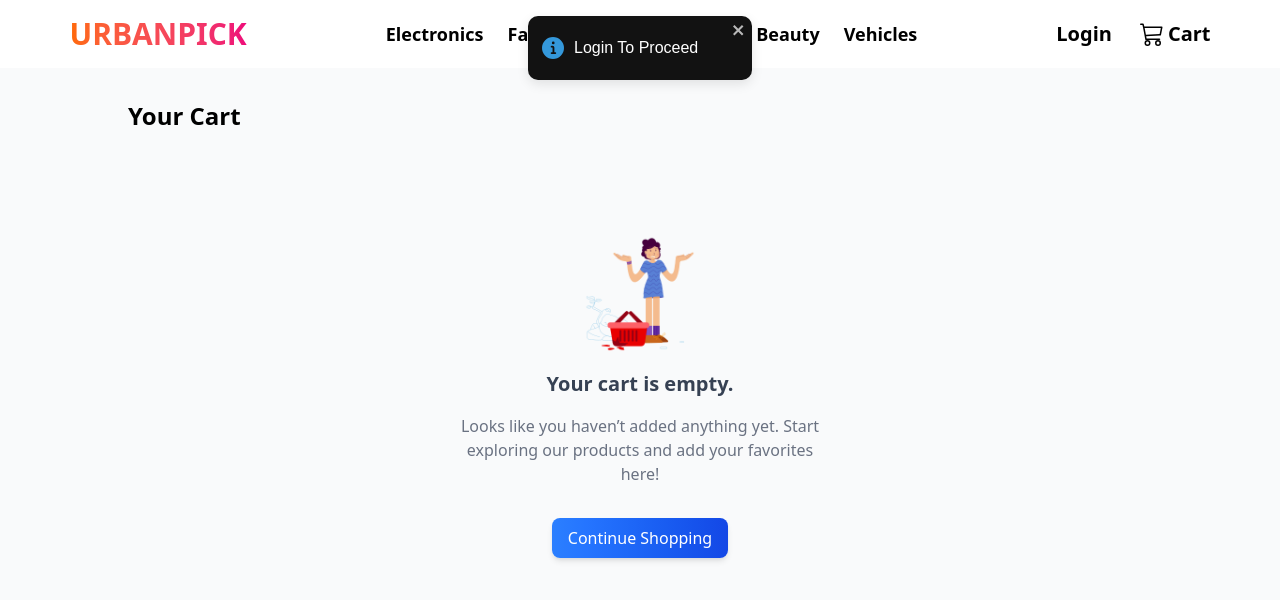
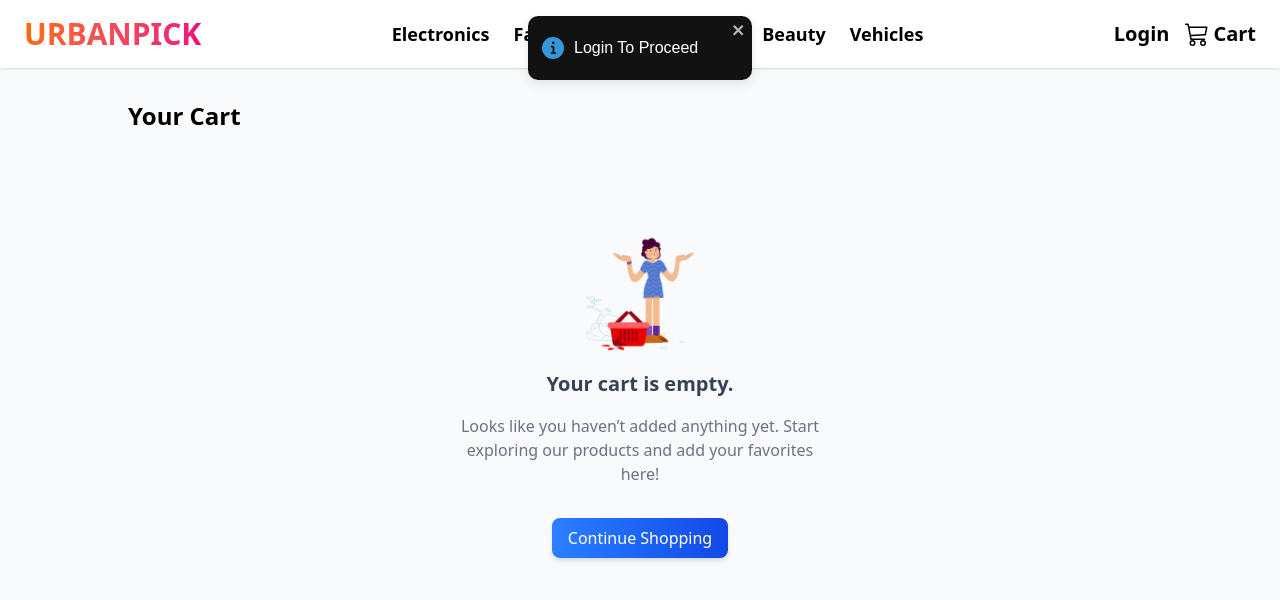
Before and after one commit to gauravavhale/UrbanPick_Frontend, a Next.js app: page /cart in a window 1280 px wide. Shown: the top 600 px of the page. Built offline with nearby package versions, Linux system fonts and the light colour scheme.

Commit message:
Navbar Layout Changes

```diff
--- a/src/Component/Navbar/Navbar.js
+++ b/src/Component/Navbar/Navbar.js
@@ -1,99 +1,70 @@
 "use client"
-import React, { useEffect, useState } from 'react'
-import Link from 'next/link'
+import React, { useState, useEffect } from "react";
+import Link from "next/link";
 import { BsCart3 } from "react-icons/bs";
 import { GiHamburgerMenu } from "react-icons/gi";
-import { useSelector } from 'react-redux';
+import { useSelector } from "react-redux";
 
 export const Navbar = () => {
+  const [isOpen, setIsOpen] = useState(false);
+  const [openDropdown, setOpenDropdown] = useState(null);
 
-  const [isOpen, setISOpen] = useState(false)
-  const [isMobile, setIsMobile] = useState(false)
-  const [openDropdown, setOpenDropdown] = useState(null)
-
-  const length = useSelector((state)=>state.appReducer.cart.length)
-
-  const openMenu = () => {
-    setISOpen(!isOpen)
-  }
-
-  useEffect(() => {
-    const handleResize = () => {
-      setIsMobile(window.innerWidth < 992)
-      if (window.innerWidth >= 992) {
-        setISOpen(false)  // close mobile menu on large screens automatically
-      }
-    }
-    handleResize()
-    window.addEventListener('resize', handleResize)
-    return () => window.removeEventListener('resize', handleResize)
-  }, [])
-
-  // Close dropdown when clicking outside
-  useEffect(() => {
-    const handleClickOutside = (event) => {
-      if (
-        !event.target.closest('.nav-dropdown') &&
-        !event.target.closest('.nav-label')
-      ) {
-        setOpenDropdown(null)
-      }
-    }
-    document.addEventListener('mousedown', handleClickOutside)
-    return () => document.removeEventListener('mousedown', handleClickOutside)
-  }, [])
+  const length = useSelector((state) => state.appReducer.cart.length);
 
   const navLinks = [
-    { label: 'Electronics', products: ["laptops", "smartphones", "tablets", "mobile-accessories", "mens-watches", "womens-watches"] },
-    { label: 'Fashion', products: ["mens-shirts", "mens-shoes", "womens-bags", "womens-dresses", "womens-jewellery", "womens-shoes", "tops"] },
-    { label: 'Home & Living', products: ["furniture", "home-decoration", "kitchen-accessories", "groceries", "sports-accessories"] },
-    { label: 'Beauty', products: ["beauty", "skin-care", "fragrances"] },
-    { label: 'Vehicles', products: ["motorcycle", "vehicle"] },
-  ]
+    {
+      label: "Electronics",
+      products: ["laptops", "smartphones", "tablets", "mobile-accessories", "mens-watches", "womens-watches"],
+    },
+    {
+      label: "Fashion",
+      products: ["mens-shirts", "mens-shoes", "womens-bags", "womens-dresses", "womens-jewellery", "womens-shoes", "tops"],
+    },
+    {
+      label: "Home & Living",
+      products: ["furniture", "home-decoration", "kitchen-accessories", "groceries", "sports-accessories"],
+    },
+    { label: "Beauty", products: ["beauty", "skin-care", "fragrances"] },
+    { label: "Vehicles", products: ["motorcycle", "vehicle"] },
+  ];
 
   const toggleDropdown = (label) => {
-    if (openDropdown === label) {
-      setOpenDropdown(null) // close if already open
-    } else {
-      setOpenDropdown(label) // open clicked dropdown
-    }
-  }
+    setOpenDropdown(openDropdown === label ? null : label);
+  };
 
   return (
     <div>
-      <div className='w-full flex flex-row py-4 justify-around items-center bg-[#ffffff] fixed top-0 z-100' >
+      {/* Navbar */}
+      <div className="w-full flex flex-row py-4 justify-between items-center px-6 bg-white fixed top-0 z-50 shadow">
+        {/* Logo */}
         <Link href="/">
-          <span className={`text-3xl font-bold bg-gradient-to-r from-[#ff6a00] to-[#ee0979] bg-clip-text text-transparent uppercase`}>UrbanPick</span>
+          <span className="text-3xl font-bold bg-gradient-to-r from-[#ff6a00] to-[#ee0979] bg-clip-text text-transparent uppercase">
+            UrbanPick
+          </span>
         </Link>
 
-        {/* Desktop nav with dropdown */}
-        {!isMobile && (
-          <div className='flex flex-row gap-6 relative'>
+        {/* Desktop Nav */}
+        <div className="hidden lg:flex flex-row gap-6 relative">
           {navLinks.map((link) => (
-              <div key={link.label} className='flex flex-col relative'>
-                <label
+            <div key={link.label} className="relative">
+              <button
                 onClick={() => toggleDropdown(link.label)}
-                  className='cursor-pointer text-lg font-semibold select-none nav-label'
-                  tabIndex={0}
-                  onKeyDown={(e) => { if (e.key === 'Enter' || e.key === ' ') toggleDropdown(link.label) }}
+                className="cursor-pointer text-lg font-semibold select-none nav-label"
               >
                 {link.label}
-                </label>
+              </button>
 
               {openDropdown === link.label && (
-                  <div
-                    className="absolute top-full left-0 mt-2 w-56 bg-white border border-gray-300 rounded-md shadow-lg z-50 nav-dropdown"
-                    tabIndex={-1}
-                  >
+                <div className="absolute top-full left-0 mt-2 w-56 bg-white border border-gray-300 rounded-md shadow-lg z-50 nav-dropdown">
                   <ul className="flex flex-col">
                     {link.products.map((product, ind) => (
                       <li key={ind}>
                         <Link
                           href={`/product/${product}`}
-                            className="block px-4 py-2 text-gray-700 hover:bg-gradient-to-r hover:from-[#ff6a00] hover:to-[#ee0979] hover:text-white rounded-md transition-colors duration-200 cursor-pointer"
+                          className="block px-4 py-2 text-gray-700 hover:bg-gradient-to-r hover:from-[#ff6a00] hover:to-[#ee0979] hover:text-white rounded-md transition-colors duration-200"
                           onClick={() => setOpenDropdown(null)}
                         >
-                            {product.charAt(0).toUpperCase() + product.slice(1).replace(/-/g, ' ')}
+                          {product.charAt(0).toUpperCase() + product.slice(1).replace(/-/g, " ")}
                         </Link>
                       </li>
                     ))}
@@ -103,13 +74,16 @@ export const Navbar = () => {
             </div>
           ))}
         </div>
-        )}
 
-        {/* Right side - Login and Cart */}
-        <div className='flex flex-row text-xl font-bold gap-3'>
-          <Link className='hidden md:block ' href={'/login'}>Login</Link>
-          <div className="flex flex-row items-center ml-4 relative">
-            <Link href={'/cart'} className="flex items-center relative">
+        {/* Right side */}
+        <div className="flex flex-row text-xl font-bold gap-4 items-center">
+          <Link className="hidden md:block" href="/login">
+            Login
+          </Link>
+
+          {/* Cart */}
+          <div className="flex items-center relative">
+            <Link href="/cart" className="flex items-center relative">
               <BsCart3 className="mr-1 text-2xl" />
               <span>Cart</span>
               {length > 0 && (
@@ -120,49 +94,56 @@ export const Navbar = () => {
             </Link>
           </div>
 
-          {/* Hamburger menu for mobile */}
-          {isMobile && (
-            <button onClick={openMenu} className='block lg:hidden text-2xl ml-4' >
+          {/* Hamburger (only on mobile) */}
+          <button
+            onClick={() => setIsOpen(!isOpen)}
+            className="block lg:hidden text-2xl ml-2"
+          >
             <GiHamburgerMenu />
           </button>
-          )}
         </div>
       </div>
 
       {/* Mobile menu */}
-      {isMobile && isOpen && (
-      <div className="fixed top-[64px] left-0 w-full h-screen overflow-y-auto bg-white border-t shadow-md z-50 pb-20">
-        <div className='flex flex-col gap-4 p-4 bg-white border-t shadow-md'>
+      {isOpen && (
+        <div className="fixed top-[64px] left-0 w-full h-screen overflow-y-auto bg-white border-t shadow-md z-40 pb-20 lg:hidden">
+          <div className="flex flex-col gap-4 p-4">
             {navLinks.map((link) => (
-            <div key={link.label} className='relative group'>
-              <button className='text-xl font-bold flex items-center justify-between w-full'>
+              <div key={link.label} className="relative">
+                <button
+                  onClick={() => toggleDropdown(link.label)}
+                  className="text-xl font-bold flex items-center justify-between w-full"
+                >
                   {link.label}
                   {link.products?.length > 0 && (
-                <span className='text-sm'>{openDropdown === link.label ? '▲' : '▼'}</span>
+                    <span className="text-sm">
+                      {openDropdown === link.label ? "▲" : "▼"}
+                    </span>
                   )}
                 </button>
 
-              {/* dropdown for mobile */}
-              {link.products?.length > 0 && (
-                <div className='mt-2 flex flex-col bg-white border border-gray-200 rounded-md shadow-md overflow-hidden'>
+                {/* Mobile dropdown */}
+                {openDropdown === link.label && (
+                  <div className="mt-2 flex flex-col bg-white border border-gray-200 rounded-md shadow-md overflow-hidden">
                     {link.products.map((product, i) => (
                       <Link
                         key={i}
                         href={`/product/${product}`}
-                      className='px-4 py-2 text-gray-700 hover:bg-gradient-to-r hover:from-[#ff6a00] hover:to-[#ee0979] hover:text-white transition-colors duration-200'
-                      onClick={() => setISOpen(false)}
+                        className="px-4 py-2 text-gray-700 hover:bg-gradient-to-r hover:from-[#ff6a00] hover:to-[#ee0979] hover:text-white transition-colors duration-200"
+                        onClick={() => setIsOpen(false)}
                       >
-                      {product.charAt(0).toUpperCase() + product.slice(1).replace(/-/g, ' ')}
+                        {product.charAt(0).toUpperCase() + product.slice(1).replace(/-/g, " ")}
                       </Link>
                     ))}
                   </div>
                 )}
               </div>
             ))}
+
             <Link
               href="/login"
               className="mt-6 w-full text-lg font-semibold text-white bg-gradient-to-r from-[#ff6a00] to-[#ee0979] rounded-xl px-4 py-3 text-center shadow-md hover:shadow-lg hover:scale-105 transition-transform duration-300"
-            onClick={() => setISOpen(false)}
+              onClick={() => setIsOpen(false)}
             >
               Login
             </Link>
@@ -170,5 +151,5 @@ export const Navbar = () => {
         </div>
       )}
     </div>
-  )
-}
+  );
+};
```
Lines whose indentation alone changed are shown as unchanged.
